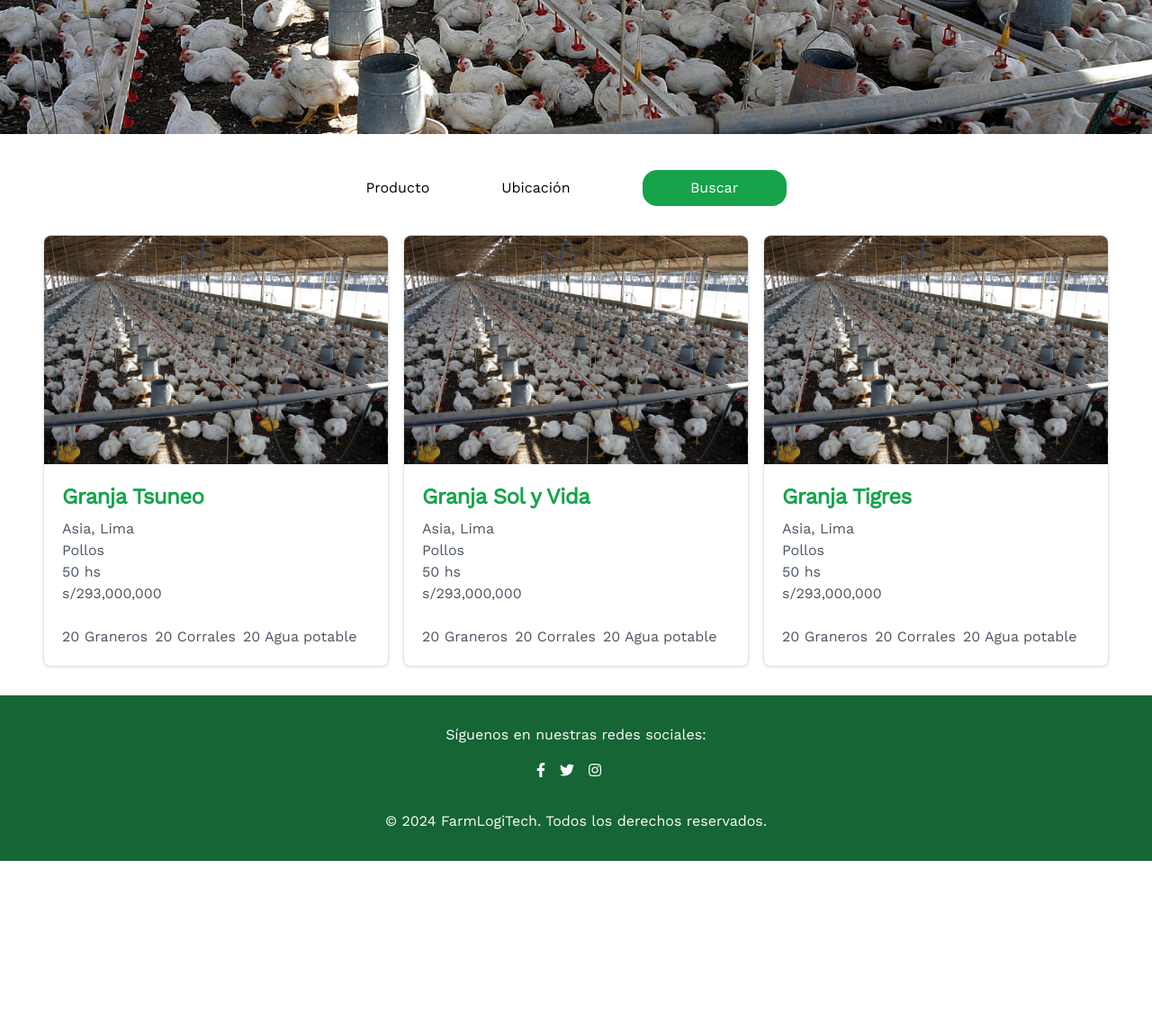
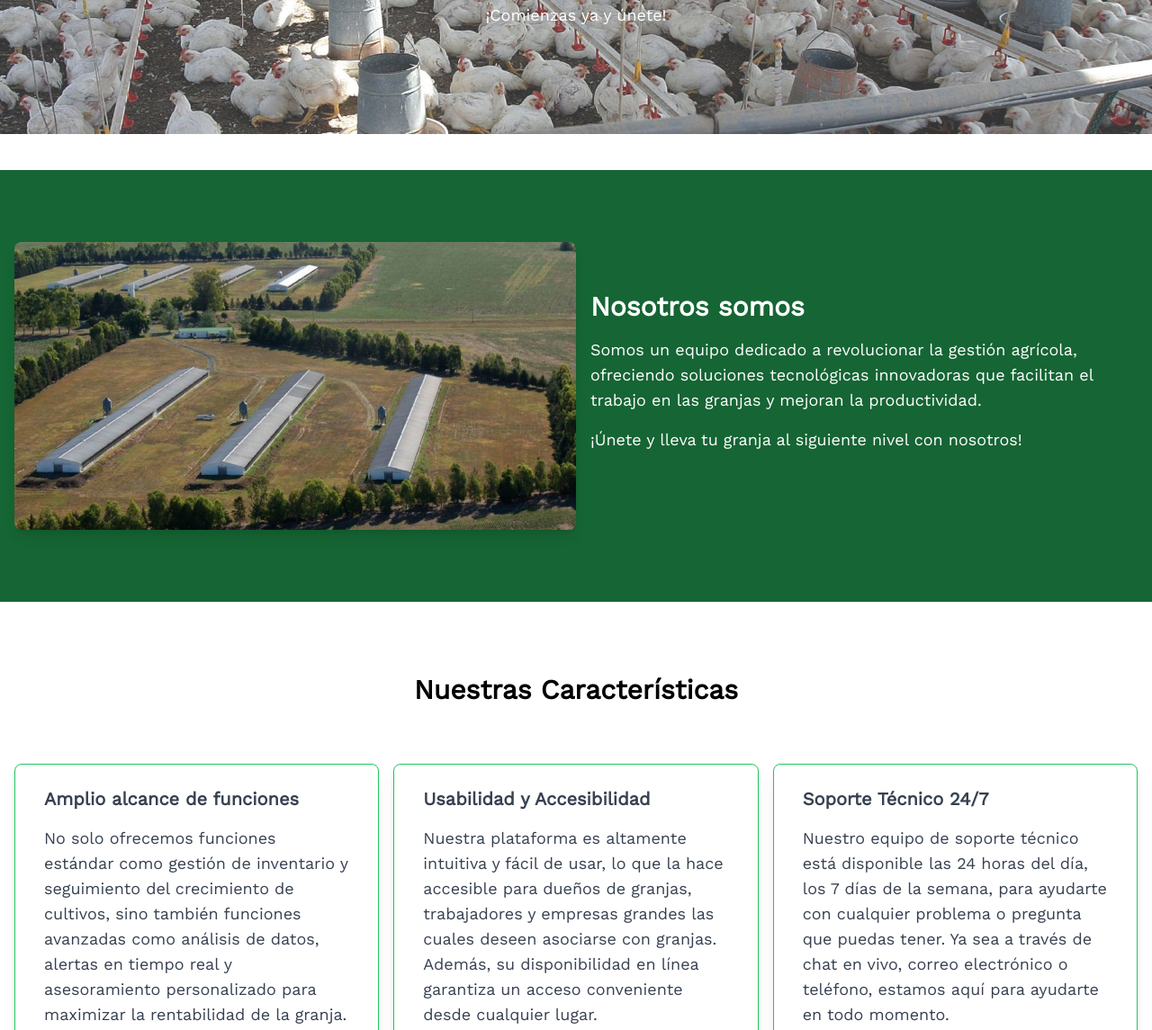
Before and after one commit to Open-Source-WX55-Group-UFriends/landing-page, a website: page src/landing.html in a window 1280 px wide. Shown: the part 352-1497 px from the top of the page at 90% size. Before the commit the page ends 1309 px from the top, so only its background shows below. Drawn offline with nearby package versions, Linux system fonts and the light colour scheme.

Commit message:
feat: update landing page

```diff
--- a/src/landing.html
+++ b/src/landing.html
@@ -100,124 +100,65 @@
 
         </div>
     </nav>
-
+<!--SECTION DE IMAGENES-->
     <div class="carousel relative container mx-auto" style="max-width:1600px;">
         <div class="carousel-inner relative overflow-hidden w-full">
+            <!-- Slide 1 -->
             <input class="carousel-open" type="radio" id="carousel-1" name="carousel" aria-hidden="true" hidden="" checked="checked">
             <div class="carousel-item absolute opacity-0" style="height:50vh;">
                 <div class="block h-full w-full mx-auto flex pt-6 md:pt-0 md:items-center bg-cover bg-right">
-                    <img src="img/img-granja1.jpg" alt="Descripción de la imagen">
+                    <img src="img/img-granja1.jpg" alt="Descripción de la imagen" class="w-full opacity-80">
+                    <div class="text-white text-center absolute top-1/2 left-1/2 transform -translate-x-1/2 -translate-y-1/2">
+                        <h2 class="text-6xl font-bold mb-4">¡Bienvenidos a FarmLogiTech!</h2>
+                        <p class="text-lg">¡Comienzas ya y únete!</p>
+                    </div>
                 </div>
             </div>
+            <!-- Controles de navegación para Slide 1 -->
             <label for="carousel-3" class="prev control-1 w-10 h-10 ml-2 md:ml-10 absolute cursor-pointer hidden text-3xl font-bold text-black hover:text-white rounded-full bg-white hover:bg-gray-900 leading-tight text-center z-10 inset-y-0 left-0 my-auto">‹</label>
             <label for="carousel-2" class="next control-1 w-10 h-10 mr-2 md:mr-10 absolute cursor-pointer hidden text-3xl font-bold text-black hover:text-white rounded-full bg-white hover:bg-gray-900 leading-tight text-center z-10 inset-y-0 right-0 my-auto">›</label>
 
-            <!--Slide 2-->
-            <input class="carousel-open" type="radio" id="carousel-2" name="carousel" aria-hidden="true" hidden="">
-            <div class="carousel-item absolute opacity-0 bg-cover bg-right" style="height:50vh;">
-                <div class="block h-full w-full mx-auto flex pt-6 md:pt-0 md:items-center bg-cover bg-right">
-                    <img src="img/img-cuidado.jpg" class="w-full">
-                </div>
-            </div>
-            <label for="carousel-1" class="prev control-2 w-10 h-10 ml-2 md:ml-10 absolute cursor-pointer hidden text-3xl font-bold text-black hover:text-white rounded-full bg-white hover:bg-gray-900  leading-tight text-center z-10 inset-y-0 left-0 my-auto">‹</label>
-            <label for="carousel-3" class="next control-2 w-10 h-10 mr-2 md:mr-10 absolute cursor-pointer hidden text-3xl font-bold text-black hover:text-white rounded-full bg-white hover:bg-gray-900  leading-tight text-center z-10 inset-y-0 right-0 my-auto">›</label>
 
-            <!--Slide 3-->
-            <input class="carousel-open" type="radio" id="carousel-3" name="carousel" aria-hidden="true" hidden="">
-            <div class="carousel-item absolute opacity-0" style="height:50vh;">
-                <div class="block h-full w-full mx-auto flex pt-6 md:pt-0 md:items-center bg-cover bg-bottom">
-                     <img src="img/img-granja2.jpg" class="w-full">
-                </div>
-            </div>
-            <label for="carousel-2" class="prev control-3 w-10 h-10 ml-2 md:ml-10 absolute cursor-pointer hidden text-3xl font-bold text-black hover:text-white rounded-full bg-white hover:bg-gray-900  leading-tight text-center z-10 inset-y-0 left-0 my-auto">‹</label>
-            <label for="carousel-1" class="next control-3 w-10 h-10 mr-2 md:mr-10 absolute cursor-pointer hidden text-3xl font-bold text-black hover:text-white rounded-full bg-white hover:bg-gray-900  leading-tight text-center z-10 inset-y-0 right-0 my-auto">›</label>
+    </div>
 
 
+    <!--SECCIÓN DE OFERTA-->
+    <section class="bg-green-800 py-20 mt-10">
+        <div class="container mx-auto flex flex-col md:flex-row items-center justify-between px-4">
+            <div class="img-container md:w-1/2 h-80 bg-cover bg-center rounded-lg shadow-lg">
+                <img src="img/img-galpon.jpg" class="h-full w-full object-cover rounded-lg" alt="Descripción de la imagen">
+            </div>
+            <div class="texto md:w-1/2 text-center md:text-left text-white p-4">
+                <h2 class="text-3xl font-semibold mb-4 ">Nosotros somos</h2>
+                <p class="text-lg mb-4">Somos un equipo dedicado a revolucionar la gestión agrícola, ofreciendo soluciones tecnológicas innovadoras que facilitan el trabajo en las granjas y mejoran la productividad.</p>
+                <p class="text-lg mb-8">¡Únete y lleva tu granja al siguiente nivel con nosotros!</p>
+            </div>
         </div>
-    </div>
-
-    <section class="bg-white w-full mt-10 flex justify-center items-center">
-        <button class="text-black items-center mr-20"> Producto</button>
-        <button class="text-black items-center"> Ubicación</button>
-        <button class="bg-green-600 text-white items-center rounded-2xl h-10 w-40  ml-20"> Buscar</button>
-
     </section>
 
 
-    <section class="bg-white py-8 flex flex-wrap flex-col-3 justify-center gap-4">
 
-            <div class="max-w-sm bg-white border border-gray-200 rounded-lg shadow dark:bg-gray-800 dark:border-gray-700">
-                <a href="#">
-                    <img class="rounded-t-lg" src="img/img-granja1.jpg" alt="" />
-                </a>
-                <div class="p-5">
-                    <a href="#">
-                        <h5 class="mb-2 text-2xl font-bold tracking-tight text-green-600">Granja Tsuneo</h5>
-                    </a>
-                <ul>
-                    <li>Asia, Lima</li>
-                    <li>Pollos</li>
-                    <li>50 hs</li>
-                    <li>s/293,000,000</li>
-                </ul>
-                <br/>
-                <div class="flex gap-2">
-                    <p>20 Graneros</p>
-                    <p>20 Corrales</p>
-                    <p>20 Agua potable</p>
-                </div>
-                </div>
+ <!--SECCIÓN DE CARACTERÍSTICAS-->
+ <section id="characteristics" class="bg-white py-20">
+    <div class="container mx-auto">
+        <h2 class="text-center text-3xl font-bold mb-12 text-black">Nuestras Características</h2>
+        <div class="flex flex-col md:flex-row gap-4 p-4 text-gray-700">
+            <div class="bg-white rounded-lg shadow-lg border border-green-500 px-8 py-6 mb-8 md:w-1/3">
+                <h3 class="text-xl font-semibold mb-4">Amplio alcance de funciones</h3>
+                <p class="text-lg mb-4">No solo ofrecemos funciones estándar como gestión de inventario y seguimiento del crecimiento de cultivos, sino también funciones avanzadas como análisis de datos, alertas en tiempo real y asesoramiento personalizado para maximizar la rentabilidad de la granja.</p>
             </div>
+            <div class="bg-white rounded-lg shadow-lg border border-green-500 px-8 py-6 mb-8 md:w-1/3">
+                <h3 class="text-xl font-semibold mb-4">Usabilidad y Accesibilidad</h3>
+                <p class="text-lg mb-4">Nuestra plataforma es altamente intuitiva y fácil de usar, lo que la hace accesible para dueños de granjas, trabajadores y empresas grandes las cuales deseen asociarse con granjas. Además, su disponibilidad en línea garantiza un acceso conveniente desde cualquier lugar.</p>
+            </div>
+            <div class="bg-white rounded-lg shadow-lg border border-green-500 px-8 py-6 mb-8 md:w-1/3">
+                <h3 class="text-xl font-semibold mb-4">Soporte Técnico 24/7</h3>
+                <p class="text-lg mb-4">Nuestro equipo de soporte técnico está disponible las 24 horas del día, los 7 días de la semana, para ayudarte con cualquier problema o pregunta que puedas tener. Ya sea a través de chat en vivo, correo electrónico o teléfono, estamos aquí para ayudarte en todo momento.</p>
+            </div>
+        </div>
+    </div>
+</section>
 
-            <div class="max-w-sm bg-white border border-gray-200 rounded-lg shadow dark:bg-gray-800 dark:border-gray-700">
-                <a href="#">
-                    <img class="rounded-t-lg" src="img/img-granja1.jpg" alt="" />
-                </a>
-                <div class="p-5">
-                    <a href="#">
-                        <h5 class="mb-2 text-2xl font-bold tracking-tight text-green-600">Granja Sol y Vida</h5>
-                    </a>
-                <ul>
-                    <li>Asia, Lima</li>
-                    <li>Pollos</li>
-                    <li>50 hs</li>
-                    <li>s/293,000,000</li>
-                </ul>
-                <br/>
-                <div class="flex gap-2">
-                    <p>20 Graneros</p>
-                    <p>20 Corrales</p>
-                    <p>20 Agua potable</p>
-                </div>
-                </div>
-            </div>
-
-            <div class="max-w-sm bg-white border border-gray-200 rounded-lg shadow dark:bg-gray-800 dark:border-gray-700">
-                <a href="#">
-                    <img class="rounded-t-lg" src="img/img-granja1.jpg" alt="" />
-                </a>
-                <div class="p-5">
-                    <a href="#">
-                        <h5 class="mb-2 text-2xl font-bold tracking-tight text-green-600">Granja Tigres </h5>
-                    </a>
-                <ul>
-                    <li>Asia, Lima</li>
-                    <li>Pollos</li>
-                    <li>50 hs</li>
-                    <li>s/293,000,000</li>
-                </ul>
-                <br/>
-                <div class="flex gap-2">
-                    <p>20 Graneros</p>
-                    <p>20 Corrales</p>
-                    <p>20 Agua potable</p>
-                </div>
-                </div>
-            </div>
-
-
-
-    </section>
 
     <footer class="bg-green-800 py-8 text-center">
         <!-- SIGUENOS EN REDES SOCIALES -->
```
Also changed, not shown: src/img/img-galpon.jpg (added), src/output.css.
